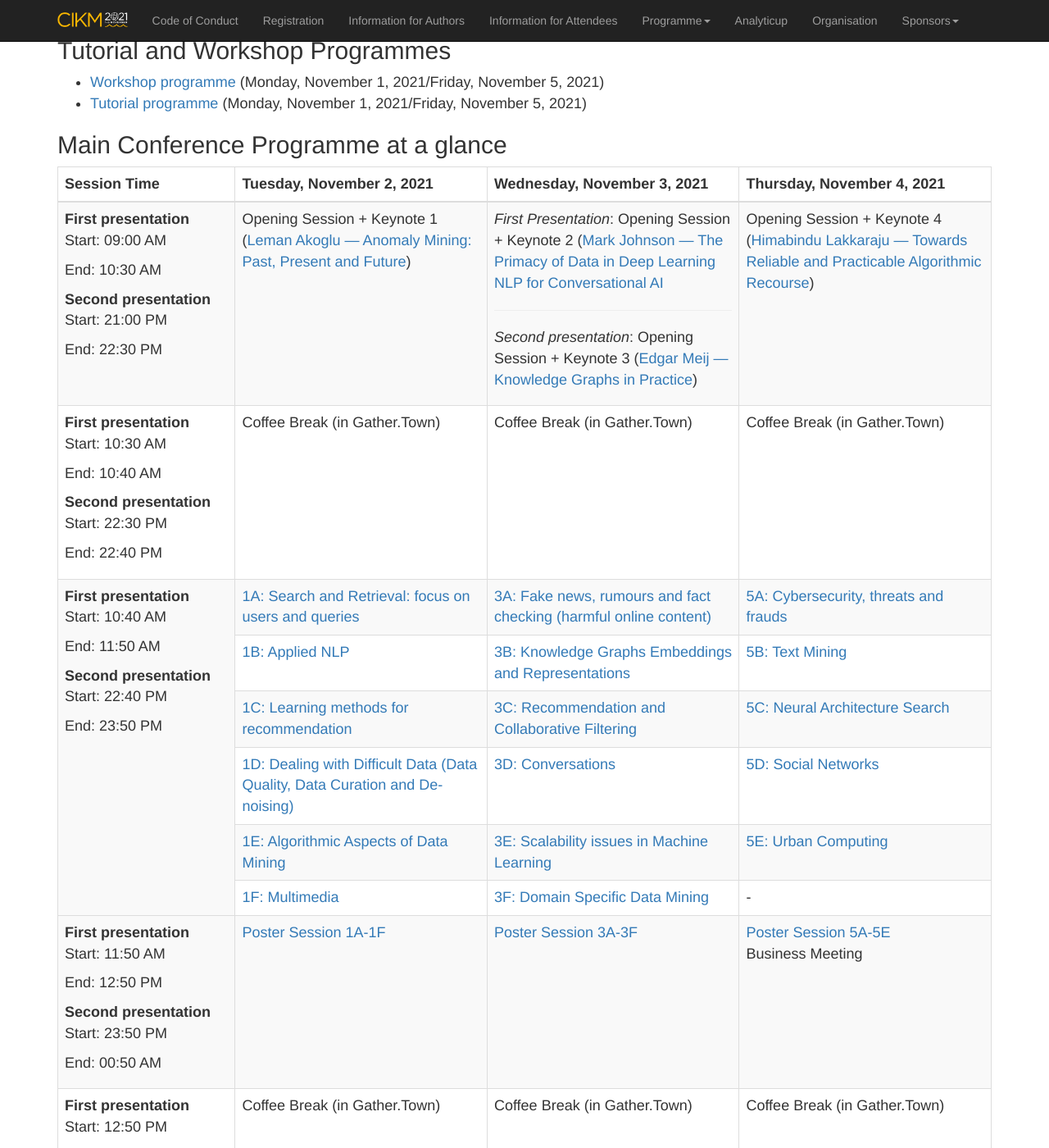
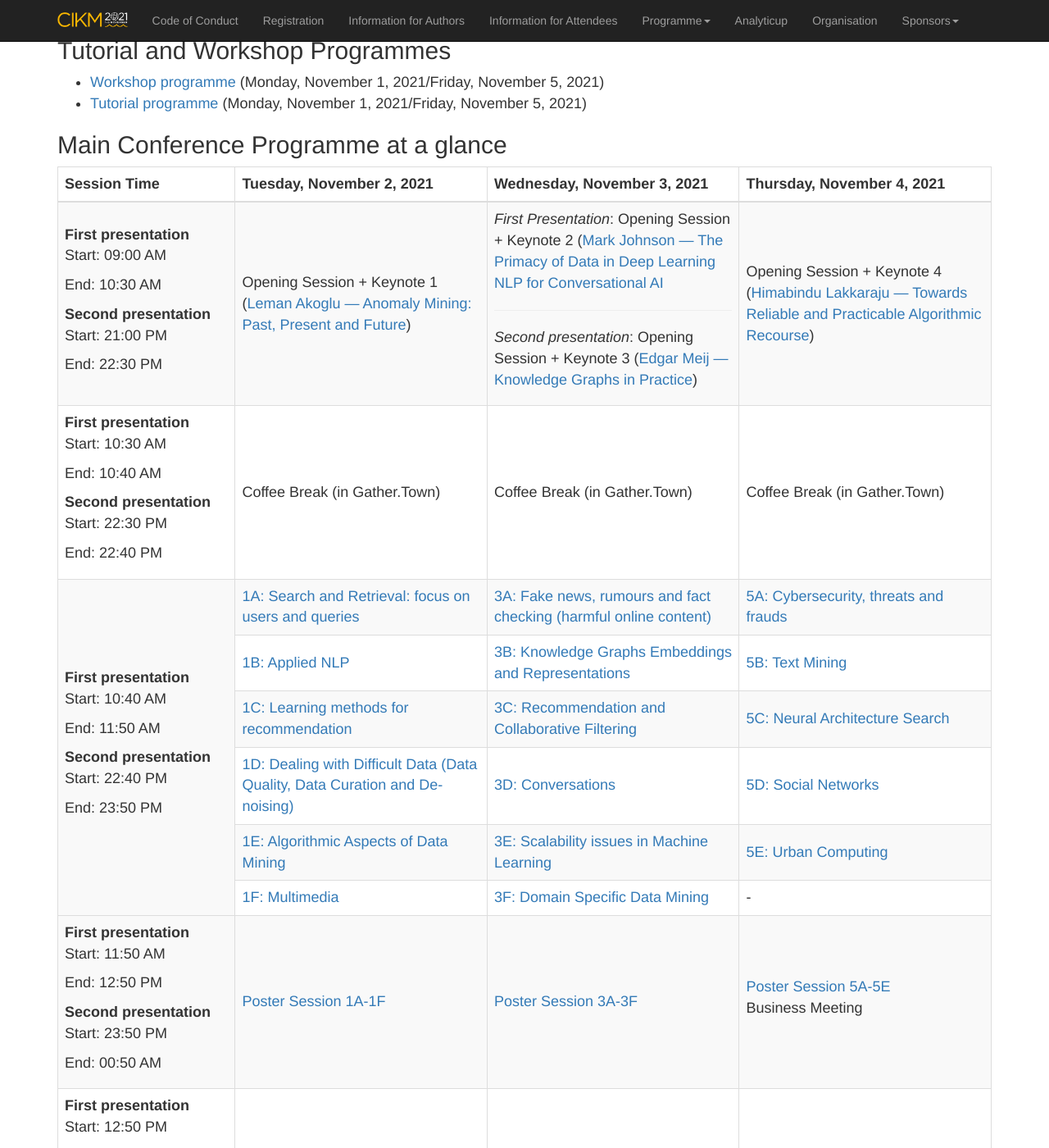
Before and after one commit to ielab/cikm2021-website, a Jekyll site: the page built from programme.md, in a window 1280 px wide and 1400 px high, scrolled down 204 px. Shown: the whole window at 82% size. Built offline with Jekyll 4.4.1, drawn with Linux system fonts in a browser that asks for light colours; comment, search, counter and statistics services are not loaded; our own code applies the rules of GitHub Pages for plain Markdown files.

Commit message:
Vertically align rows.

```diff
--- a/programme.md
+++ b/programme.md
@@ -10,6 +10,12 @@ layout: programme
  - [Tutorial programme](/programme/tutorials) (<span data-tz="2021-11-01 09:00" class="tz-d">2021-11-01 09:00</span>/<span data-tz="2021-11-05 09:00" class="tz-d">2021-11-05 09:00</span>)
 
 ## Main Conference Programme at a glance
+
+<style>
+td {
+    vertical-align: middle !important;
+}
+</style>
 
 <div class="table-responsive">
 <table class="table table-bordered table-striped">
```
